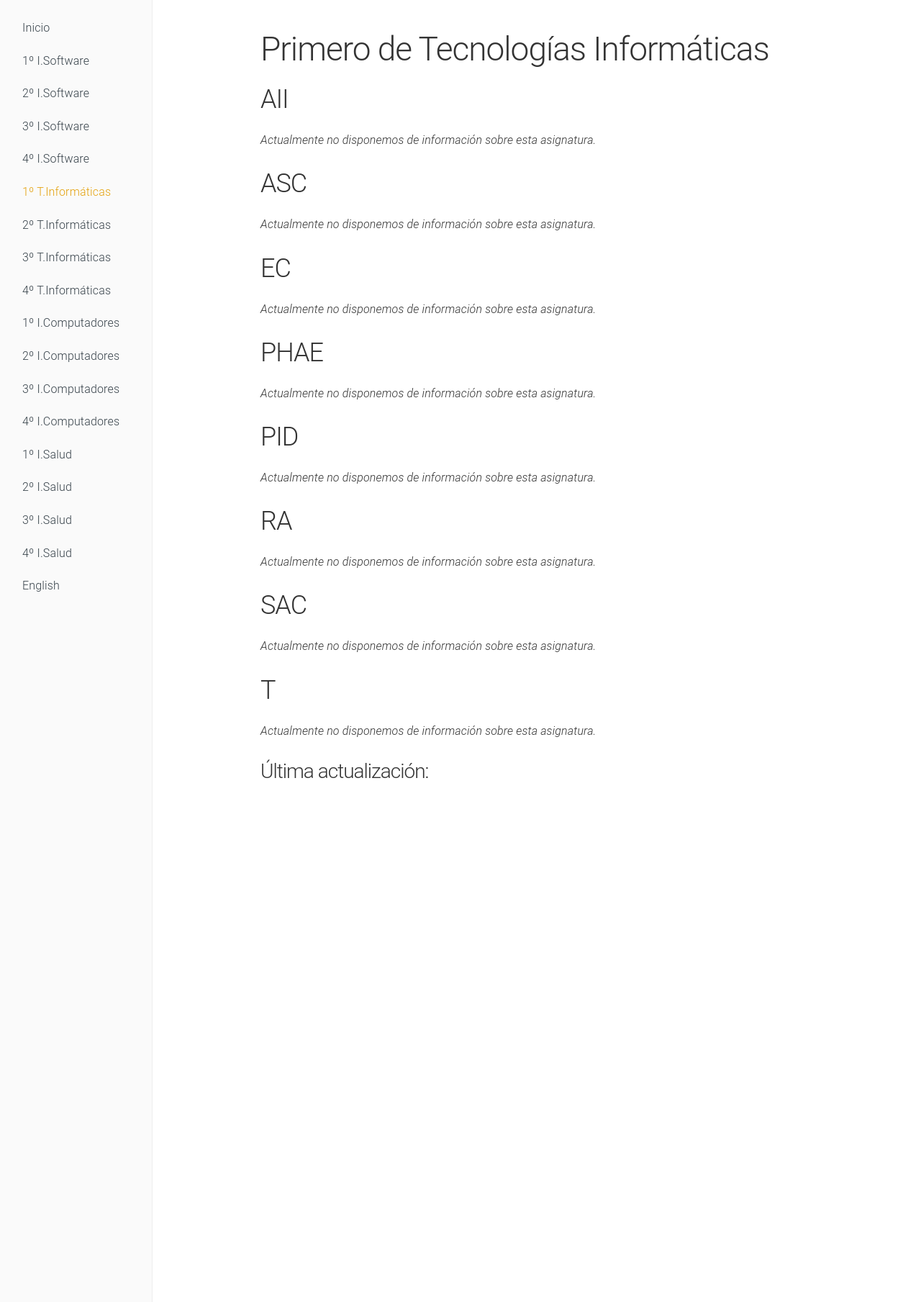
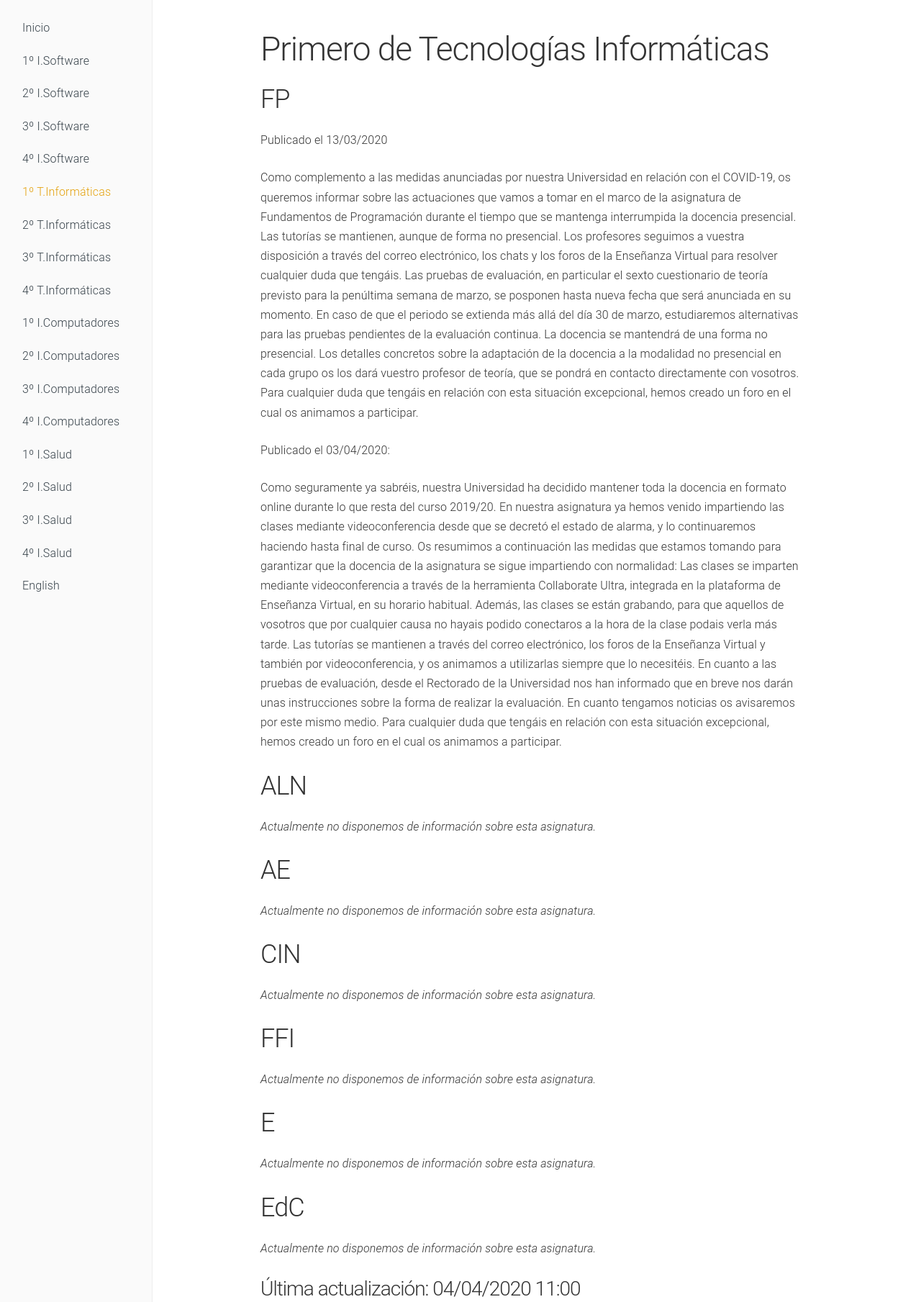
Before and after one commit to dlga/dlgaadaptaciones, a Jekyll site: the page built from 1tinf.md, in a window 1280 px wide. Shown: the whole page at 72% size. Built offline with Jekyll 4.4.1, drawn with Linux system fonts in a browser that asks for light colours.

Commit message:
Update 1tinf.md

```diff
--- a/1tinf.md
+++ b/1tinf.md
@@ -6,21 +6,35 @@ navigation: 6
 
 # Primero de Tecnologías Informáticas
 
-## AII
+## FP
+
+Publicado el 13/03/2020
+
+Como complemento a las medidas anunciadas por nuestra Universidad en relación con el COVID-19, os queremos informar sobre las actuaciones que vamos a tomar en el marco de la asignatura de Fundamentos de Programación durante el tiempo que se mantenga interrumpida la docencia presencial.
+Las tutorías se mantienen, aunque de forma no presencial. Los profesores seguimos a vuestra disposición a través del correo electrónico, los chats y los foros de la Enseñanza Virtual para resolver cualquier duda que tengáis.
+Las pruebas de evaluación, en particular el sexto cuestionario de teoría previsto para la penúltima semana de marzo, se posponen hasta nueva fecha que será anunciada en su momento. En caso de que el periodo se extienda más allá del día 30 de marzo, estudiaremos alternativas para las pruebas pendientes de la evaluación continua.
+La docencia se mantendrá de una forma no presencial. Los detalles concretos sobre la adaptación de la docencia a la modalidad no presencial en cada grupo os los dará vuestro profesor de teoría, que se pondrá en contacto directamente con vosotros.
+Para cualquier duda que tengáis en relación con esta situación excepcional, hemos creado un foro en el cual os animamos a participar.
+
+Publicado el 03/04/2020:
+
+Como seguramente ya sabréis, nuestra Universidad ha decidido mantener toda la docencia en formato online durante lo que resta del curso 2019/20. En nuestra asignatura ya hemos venido impartiendo las clases mediante videoconferencia desde que se decretó el estado de alarma, y lo continuaremos haciendo hasta final de curso.
+Os resumimos a continuación las medidas que estamos tomando para garantizar que la docencia de la asignatura se sigue impartiendo con normalidad:
+Las clases se imparten mediante videoconferencia a través de la herramienta Collaborate Ultra, integrada en la plataforma de Enseñanza Virtual, en su horario habitual. Además, las clases se están grabando, para que aquellos de vosotros que por cualquier causa no hayais podido conectaros a la hora de la clase podais verla más tarde.
+Las tutorías se mantienen a través del correo electrónico, los foros de la Enseñanza Virtual y también por videoconferencia, y os animamos a utilizarlas siempre que lo necesitéis.
+En cuanto a las pruebas de evaluación, desde el Rectorado de la Universidad nos han informado que en breve nos darán unas instrucciones sobre la forma de realizar la evaluación. En cuanto tengamos noticias os avisaremos por este mismo medio.
+Para cualquier duda que tengáis en relación con esta situación excepcional, hemos creado un foro en el cual os animamos a participar.
+## ALN
 *Actualmente no disponemos de información sobre esta asignatura.*
-## ASC
+## AE
 *Actualmente no disponemos de información sobre esta asignatura.*
-## EC
+## CIN
 *Actualmente no disponemos de información sobre esta asignatura.*
-## PHAE
+## FFI
 *Actualmente no disponemos de información sobre esta asignatura.*
-## PID
+## E
 *Actualmente no disponemos de información sobre esta asignatura.*
-## RA
-*Actualmente no disponemos de información sobre esta asignatura.*
-## SAC
-*Actualmente no disponemos de información sobre esta asignatura.*
-## T
+## EdC
 *Actualmente no disponemos de información sobre esta asignatura.*
 
-### Última actualización:
+### Última actualización: 04/04/2020 11:00
```
